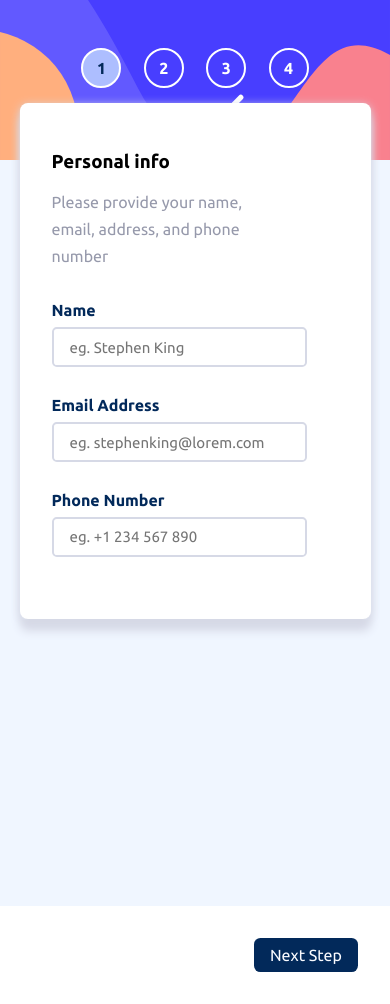
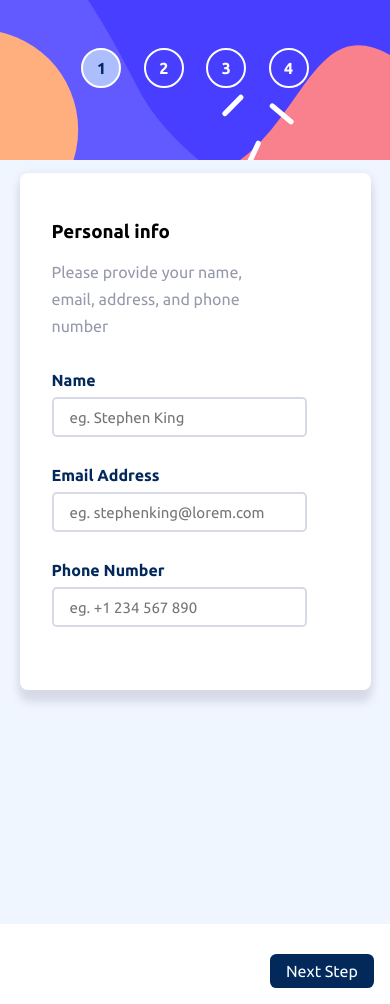
Before and after one commit to DR-KSP-VIRUS/multi-step-form-app, a Vue app: page / in a window 390 px wide. Built offline with nearby package versions, Linux system fonts and the light colour scheme.

Commit message:
css adjusted

```diff
--- a/src/assets/base.css
+++ b/src/assets/base.css
@@ -1,6 +1,6 @@
 *,
-::after,
-::before {
+*::after,
+*::before {
   box-sizing: border-box;
   margin: 0;
   padding: 0;
@@ -47,5 +47,5 @@
 
 html,
 body {
-  min-height: 100vh;
+  min-height: 100%;
 }
--- a/src/assets/main.css
+++ b/src/assets/main.css
@@ -2,6 +2,7 @@
 
 #app {
   background: var(--magnolia);
+  height: 100vh;
 }
 
 main {
@@ -14,8 +15,8 @@ main {
 .sidebar {
   background: url("/images/bg-sidebar-mobile.svg");
   background-repeat: no-repeat;
-  background-size:cover;
-  padding: 5rem 0 ;
+  background-size: cover;
+  padding: 5rem 0;
   display: flex;
   align-items: center;
   justify-content: center;
@@ -31,12 +32,12 @@ main {
 
 .content-box {
   background: var(--magnolia);
-  min-height: 100vh;
+  min-height: calc(100vh - 5rem);
 }
 
 .content {
   position: absolute;
-  top: 20%;
+  top: 25%;
   right: 5%;
   left: 5%;
   background: var(--white);
@@ -62,10 +63,11 @@ main {
   background-color: var(--white);
   min-width: 100%;
   align-self: flex-end;
-  padding: 2rem;
+  padding: 1rem;
 }
 
-@media screen and (max-width:375px ) {
+@media screen and (max-width:375px) {
+
   /* small devices sm */
   .content {
     top: 15%;
@@ -73,30 +75,32 @@ main {
 }
 
 @media screen and (min-width:390px) and (max-width:768px) {
+
   /* medium device md */
   .content {
-    top: 12.2%;
+    top: 20.5%;
   }
 
 }
 
 @media screen and (min-width:500px) and (max-width:912px) {
-  /* medium device md */
+
+  /* medium device md  */
   .content {
-    top: 20.2%;
+    top: 20%;
   }
 
 }
 
 @media screen and (min-width:540px) {
   .content {
-    top: 20.2%;
+    top: 21%;
   }
 }
 
 @media screen and (min-width:774px) {
   .content {
-    top: 20%;
+    top: 21%;
   }
 }
 
@@ -109,6 +113,7 @@ main {
     justify-content: center;
     height: 100vh;
   }
+
   main {
     display: grid;
     grid-template-columns: 1fr 2fr;
@@ -122,7 +127,7 @@ main {
 
   .sidebar {
     min-width: 100%;
-    background: url("/images/bg-sidebar-desktop.svg") ;
+    background: url("/images/bg-sidebar-desktop.svg");
     background-repeat: no-repeat;
     background-size: contain;
     display: flex;
@@ -131,8 +136,8 @@ main {
   }
 
   .menu {
-    display: flex ;
-    flex-direction: column ;
+    display: flex;
+    flex-direction: column;
     justify-content: space-around;
     width: 100%;
   }
```
Lines whose indentation alone changed are shown as unchanged.
